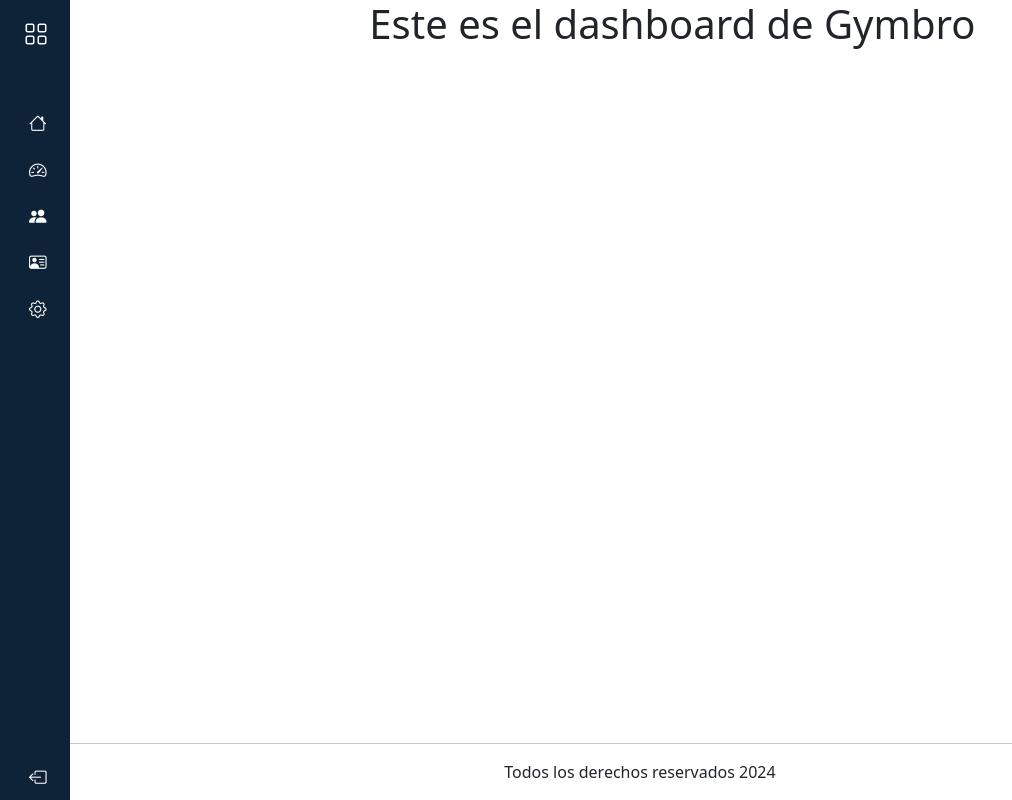
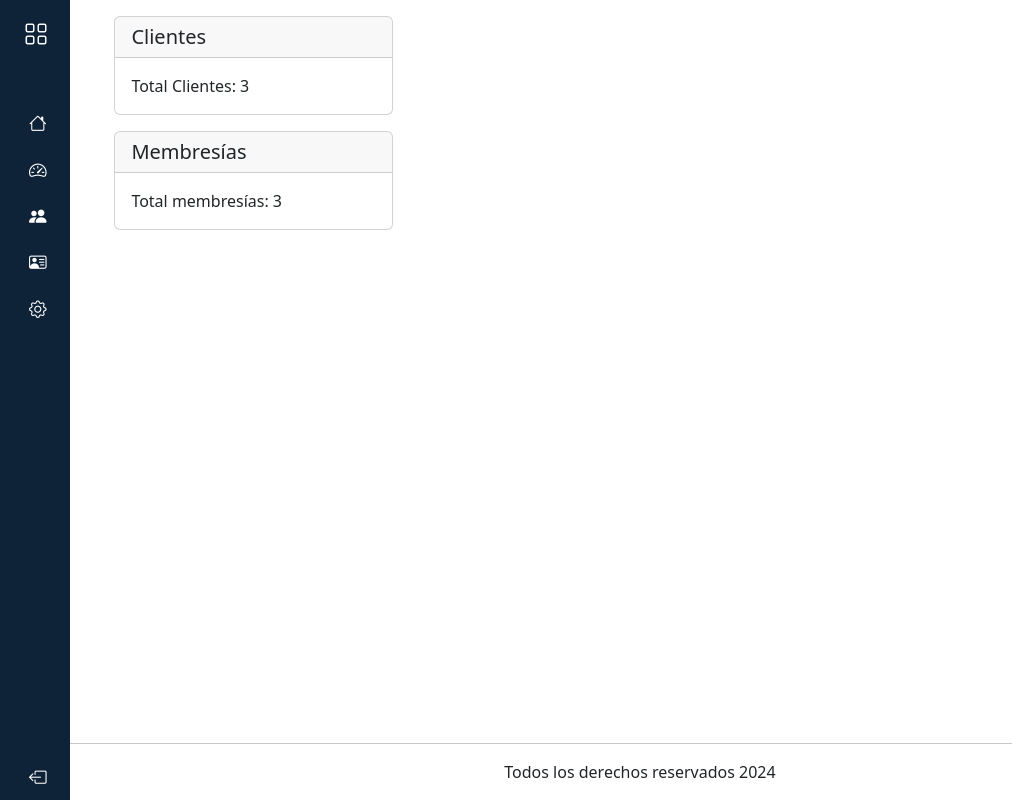
Before and after one commit to danieljpay/gymbro_front, an Angular app: page /dashboard in a window 1280 px wide. Shown: the whole page, without its empty margins (0-1012 px from the left). Built offline with nearby package versions, Linux system fonts and the light colour scheme.

Commit message:
Some cards added to Dashboard component

```diff
--- a/src/app/pages/dashboard/dashboard.component.html
+++ b/src/app/pages/dashboard/dashboard.component.html
@@ -1,7 +1,20 @@
 <section>
-    <div class="main-container container">
-        <div class="text-center align-middle">
-            <h1>Este es el dashboard de Gymbro</h1>
+    <div class="main-container">
+        <div class="card mt-3 col-md-3">
+            <h5 class="card-header">Clientes</h5>
+            <div class="card-body">
+                <p class="card-text">
+                    Total Clientes: {{ totalClients }}
+                </p>
+            </div>
+        </div>
+        <div class="card mt-3 col-md-3">
+            <h5 class="card-header">Membresías</h5>
+            <div class="card-body">
+                <p class="card-text">
+                    Total membresías: {{ totalMemberships }}
+                </p>
+            </div>
         </div>
     </div>
 </section>
--- a/src/app/pages/dashboard/dashboard.component.ts
+++ b/src/app/pages/dashboard/dashboard.component.ts
@@ -1,4 +1,7 @@
 import { Component } from '@angular/core';
+
+import { ClientsService } from '../../services/clients.service';
+import { MembershipsService } from '../../services/memberships.service';
 
 @Component({
   selector: 'app-dashboard',
@@ -8,5 +11,20 @@
   styleUrl: './dashboard.component.scss'
 })
 export class DashboardComponent {
+  totalClients: number = 0;
+  totalMemberships: number = 0;
 
+  constructor(private clientsService: ClientsService, private membershipsService: MembershipsService) {}
+
+  ngOnInit(): void {
+    this.loadData(this.clientsService, this.membershipsService);
+  }
+
+  loadData(clientsService: ClientsService, membershipsService: MembershipsService) {
+    let totalClients = clientsService.getClients().length;
+    let totalMemberships = membershipsService.getMemberships().length;
+
+    this.totalClients = totalClients;
+    this.totalMemberships = totalMemberships;
+  }
 }
```
